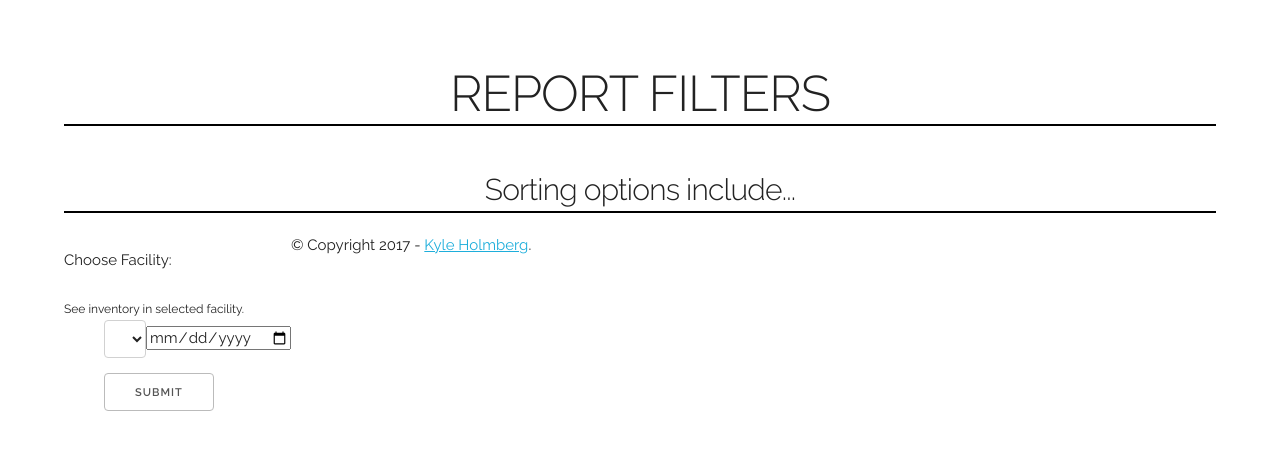
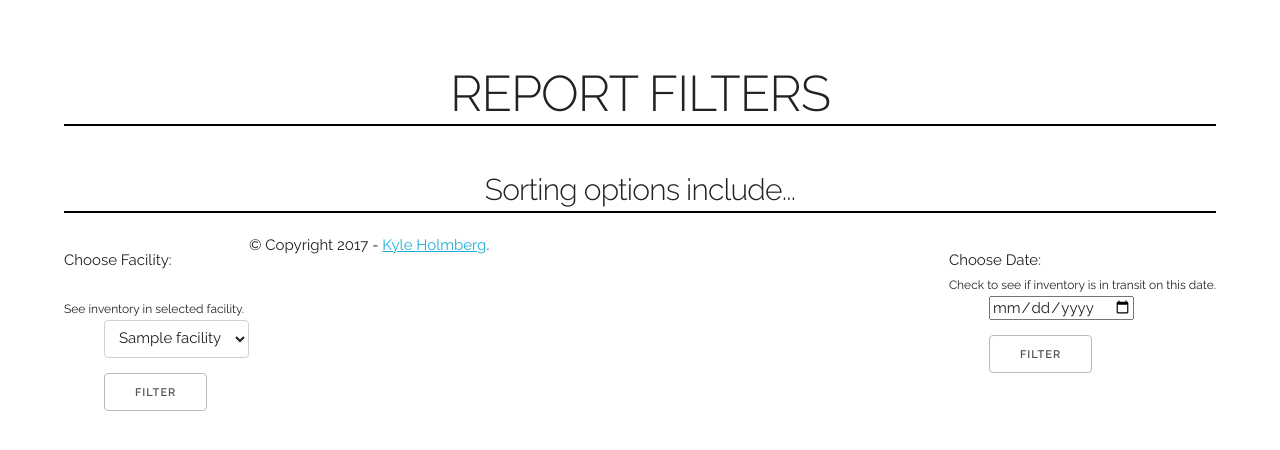
Before and after one commit to kylemh/LOST, a Flask app: page /report_filter in a window 1280 px wide. Shown: the top 450 px of the page. Run offline with Flask 2, Linux system fonts and the light colour scheme; the visitor is signed in with stand-in values (Sample User, id 1); a database or web service that is not in the repository returns one stand-in record (values such as "Sample title"); lists and menus that the app fills with data are empty; some libraries are stand-ins or nearby versions.

Commit message:
Populate facility dropdown dynamically

```diff
--- a/src/templates/report_filter.html
+++ b/src/templates/report_filter.html
@@ -21,24 +21,22 @@
 				<br>
 				<small>See inventory in selected facility.</small>
 				<dd>
-				<div>
-					<select name="fac">
-					{% for fac in facility_list %}
-						<option value='{{ fac }}' SELECTED>{{ fac }}</option>
-					</select>
-				</div>
-				<dd><input type="submit" value="sort_by_facility">
+				<select name="facility">
+				{% for fac in facilities_list %}
+					<option value="{{ fac }}" SELECTED>{{ fac }}</option>
 				{% endfor %}
+				</select>
+				<dd><input type="submit" value="Filter">
 			</dl>
 		</form>
 
-		<form action="{{ url_for('report_filter') }}" method="post">
+		<form action="{{ url_for('report_filter') }}" method="post" id="moving_inventory">
 			<dl>
 				<dt>Choose Date:
 				<br>
 				<small>Check to see if inventory is in transit on this date.</small>
 				<dd><input type="date" name="in_transit">
-				<dd><input type="submit" value="Submit">
+				<dd><input type="submit" value="Filter">
 			</dl>
 		</form>
 	{% endif %}
```
